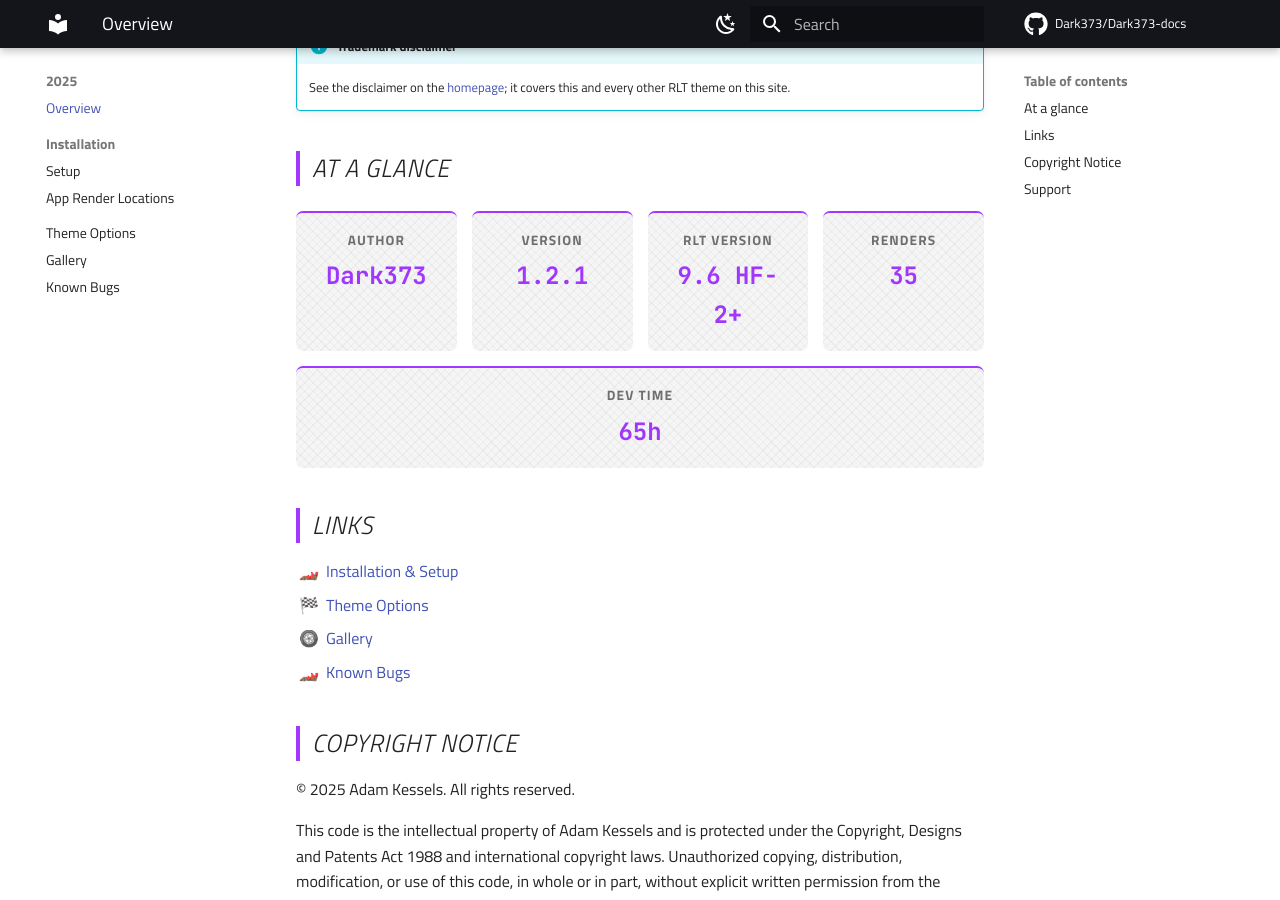
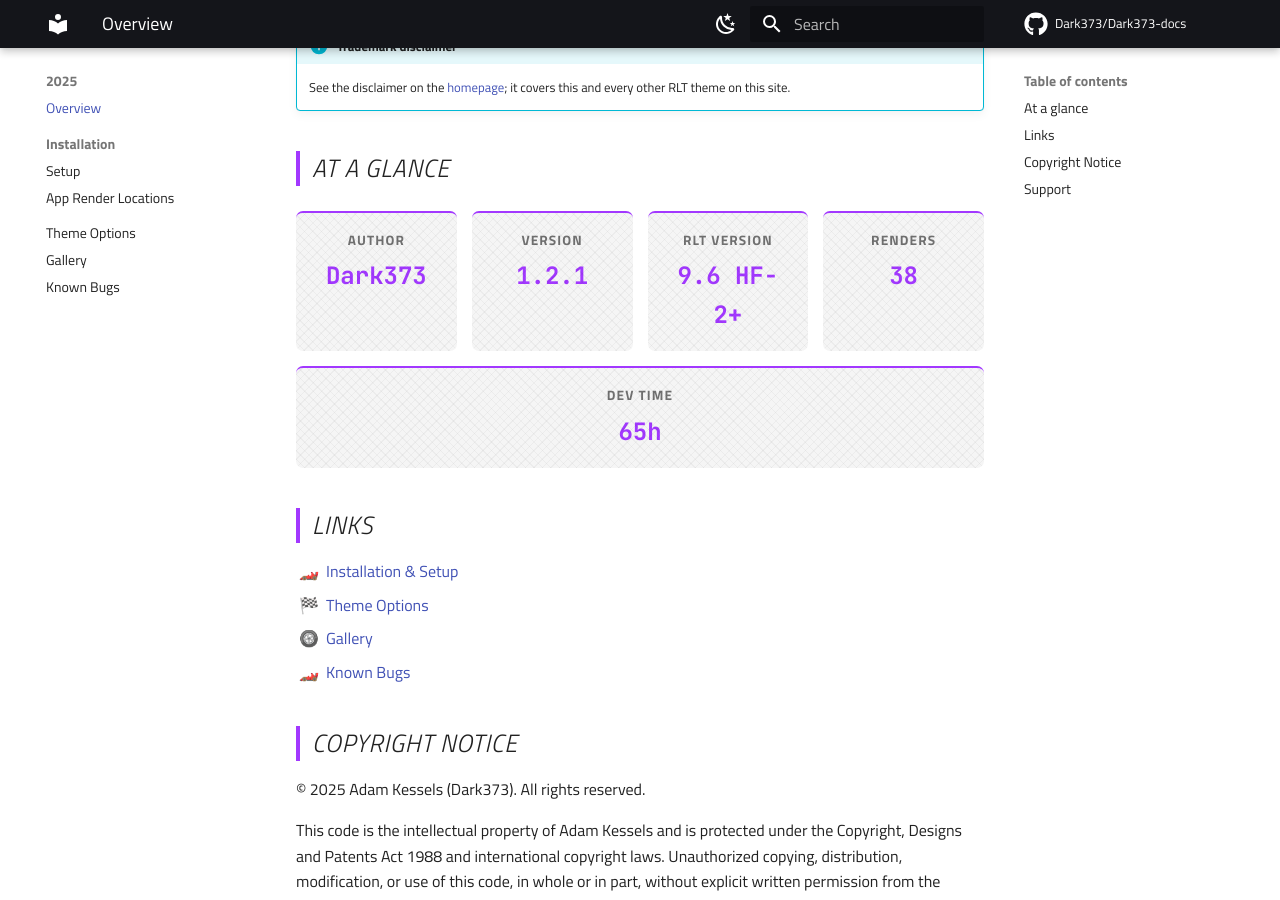
Before and after one commit to Dark373/Dark373-docs, an MkDocs documentation site: the page built from docs/f1-2025-theme/index.md, in a window 1280 px wide and 900 px high, scrolled down 341 px. Built offline with MkDocs 1.6.1 and Material for MkDocs 9.7.7, drawn with Linux system fonts in a browser that asks for light colours; comment, search, counter and statistics services are not loaded.

Commit message:
Update index.md

```diff
--- a/docs/f1-2025-theme/index.md
+++ b/docs/f1-2025-theme/index.md
@@ -19,7 +19,7 @@ the official Formula One graphics.
   <div class="stat"><span class="stat-label">Author</span><span class="stat-value">Dark373</span></div>
   <div class="stat"><span class="stat-label">Version</span><span class="stat-value">1.2.1</span></div>
   <div class="stat"><span class="stat-label">RLT Version</span><span class="stat-value">9.6 HF-2+</span></div>
-  <div class="stat"><span class="stat-label">Renders</span><span class="stat-value">35</span></div>
+  <div class="stat"><span class="stat-label">Renders</span><span class="stat-value">38</span></div>
   <div class="stat"><span class="stat-label">Dev Time</span><span class="stat-value">65h</span></div>
 </div>
 
@@ -32,7 +32,7 @@ the official Formula One graphics.
 
 ## Copyright Notice {: .f1-heading }
 
-© 2025 Adam Kessels. All rights reserved.
+© 2025 Adam Kessels (Dark373). All rights reserved.
 
 This code is the intellectual property of Adam Kessels and is protected
 under the Copyright, Designs and Patents Act 1988 and international
```
